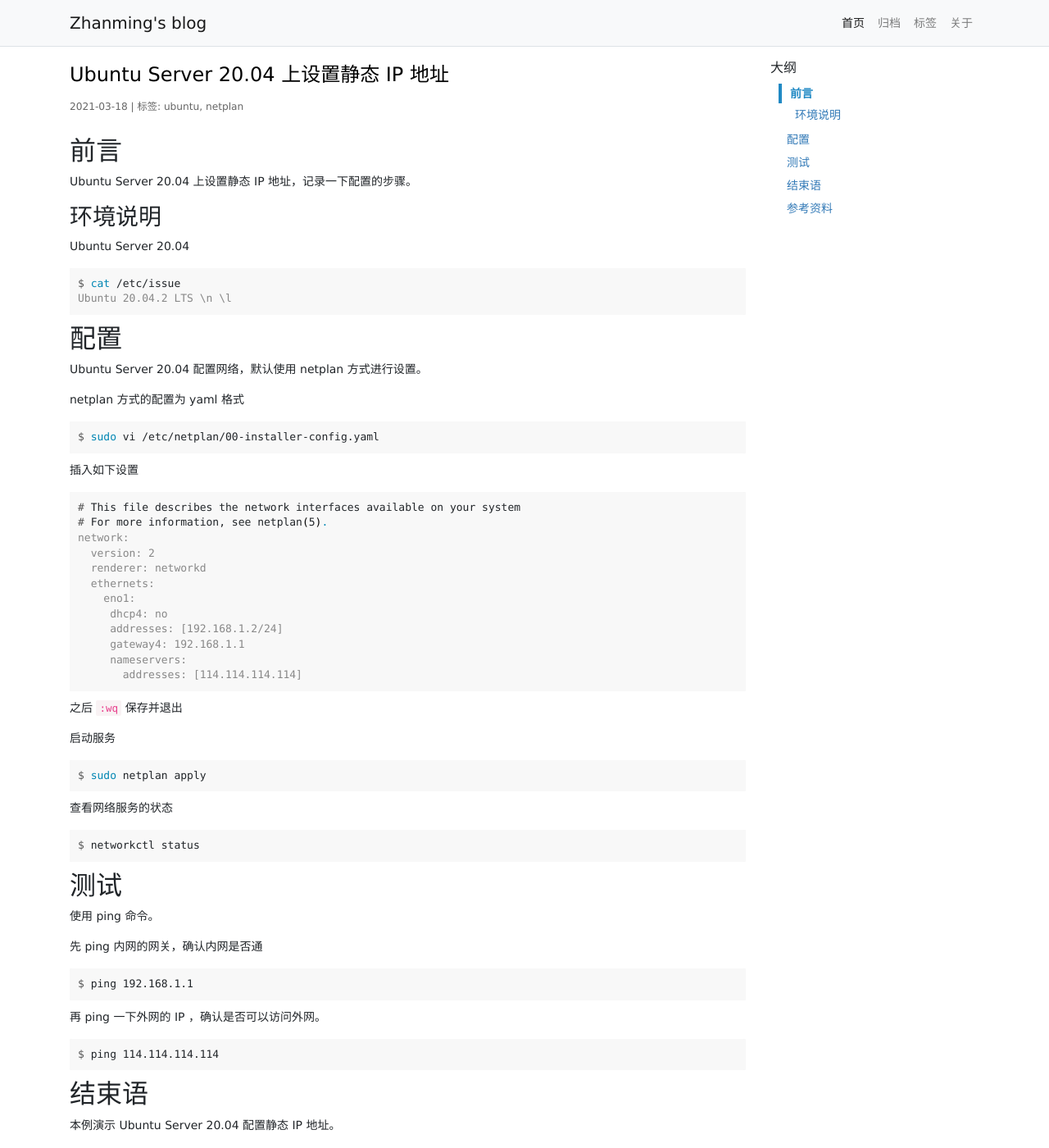
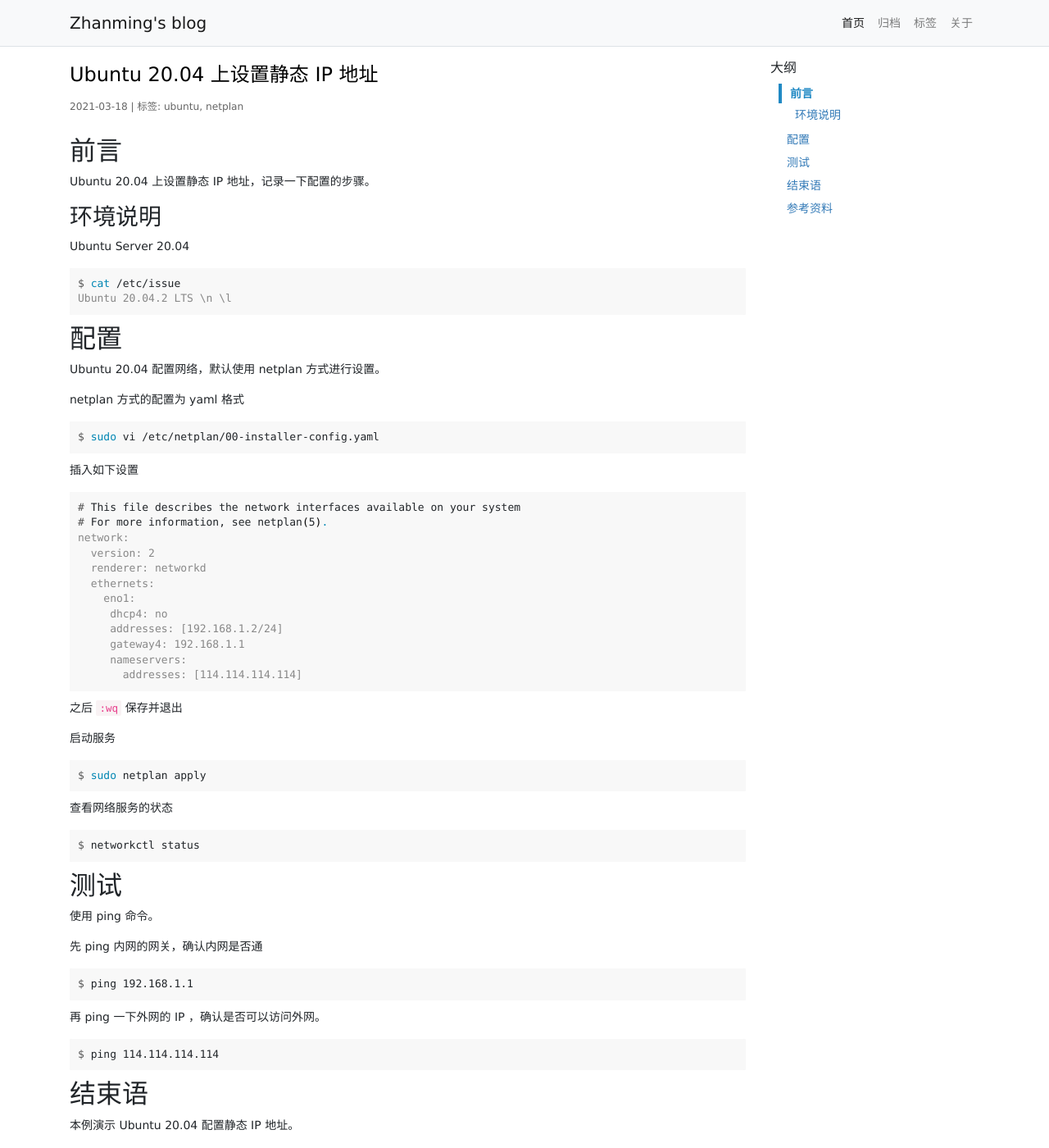
Before and after one commit to zhanming/zhanming.github.com, a Jekyll site: the page built from _posts/2021-03-18-how-to-config-static-ip-on-ubuntu-20-04.md, in a window 1280 px wide and 1400 px high. Shown: the whole window at 82% size. Built offline with Jekyll 4.4.1, drawn with Linux system fonts in a browser that asks for light colours; comment, search, counter and statistics services are not loaded.

Commit message:
change ubuntu server to ubuntu.

```diff
--- a/_posts/2021-03-18-how-to-config-static-ip-on-ubuntu-server-20-04.md
+++ b/_posts/2021-03-18-how-to-config-static-ip-on-ubuntu-20-04.md
@@ -1,12 +1,12 @@
 ---
 layout: post
-title: Ubuntu Server 20.04 上设置静态 IP 地址
+title: Ubuntu 20.04 上设置静态 IP 地址
 categories: [Linux]
 tags: [ubuntu, netplan]
-summary: Ubuntu Server 20.04 上设置静态 IP 地址，记录一下配置的步骤。
+summary: Ubuntu 20.04 上设置静态 IP 地址，记录一下配置的步骤。
 ---
 ## 前言
-Ubuntu Server 20.04 上设置静态 IP 地址，记录一下配置的步骤。
+Ubuntu 20.04 上设置静态 IP 地址，记录一下配置的步骤。
 
 ### 环境说明
 Ubuntu Server 20.04
@@ -18,7 +18,7 @@
 
 ## 配置
 
-Ubuntu Server 20.04 配置网络，默认使用 netplan 方式进行设置。
+Ubuntu 20.04 配置网络，默认使用 netplan 方式进行设置。
 
 netplan 方式的配置为 yaml 格式
 
@@ -75,7 +75,7 @@
 
 ## 结束语
 
-本例演示 Ubuntu Server 20.04 配置静态 IP 地址。
+本例演示 Ubuntu 20.04 配置静态 IP 地址。
 
 ## 参考资料
 [Ubuntu 20.04修改ip地址][1]
```
